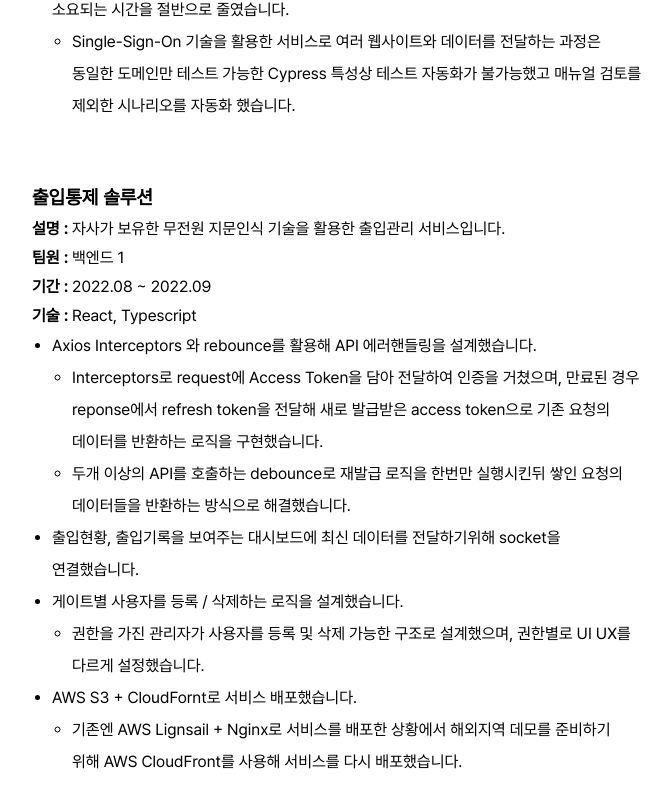
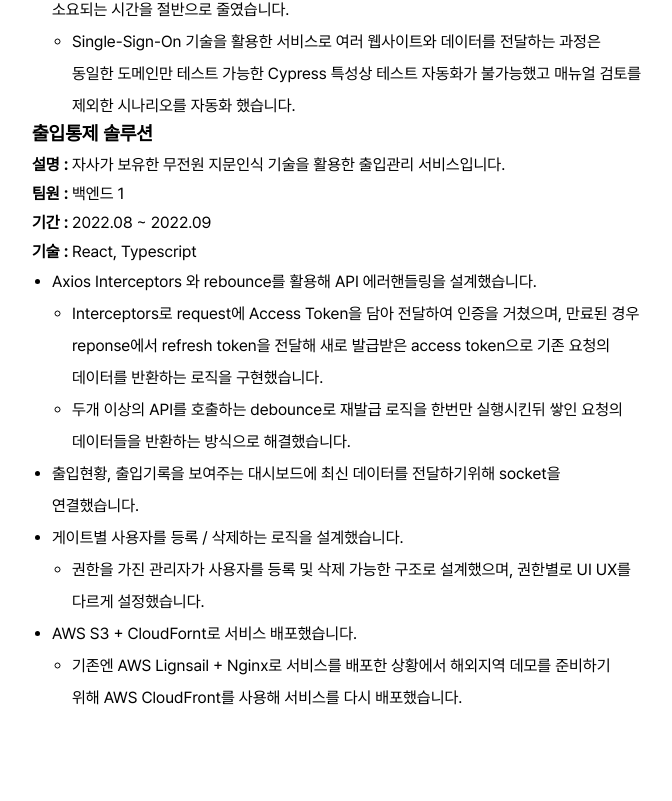
Before and after one commit to Ukheon/portfolio, a React (Vite) app: page /#experience in a window 1280 px wide. Shown: the part 3019-3820 px from the top of the page, without its empty margins (428-1100 px from the left). Built offline with nearby package versions, Linux system fonts and the light colour scheme.

Commit message:
fix: grid 옵션 프로젝트 마진 수정

```diff
--- a/src/components/experience/Project.tsx
+++ b/src/components/experience/Project.tsx
@@ -57,7 +57,10 @@ export default Project;
 
 const Wrapper = styled.div`
     max-width: ${({ theme }) => theme.width.desktop};
-    margin-bottom: 4rem;
+
+    &:first-child {
+        margin-bottom: 4rem;
+    }
 `;
 
 const $Name = styled.h3`
--- a/src/components/skill/SkillList.tsx
+++ b/src/components/skill/SkillList.tsx
@@ -1,4 +1,3 @@
-
 import { SkillData } from '@/static/skill';
 import { styled } from 'styled-components';
 
@@ -32,12 +31,12 @@ export default SkillList;
 const Wrapper = styled.div`
     display: grid;
     grid-template-columns: 1fr 1fr;
-    grid-template-rows: 1fr 1fr 1fr 1fr;
+    grid-auto-rows: minmax(115px, auto);
     grid-gap: 10px;
 
     @media screen and (max-width: ${({ theme }) => theme.mediaQueries.desktop}) {
         grid-template-columns: 1fr;
-        grid-template-rows: 1fr;
+        grid-auto-rows: minmax(95px, auto);
     }
 `;
 
```
